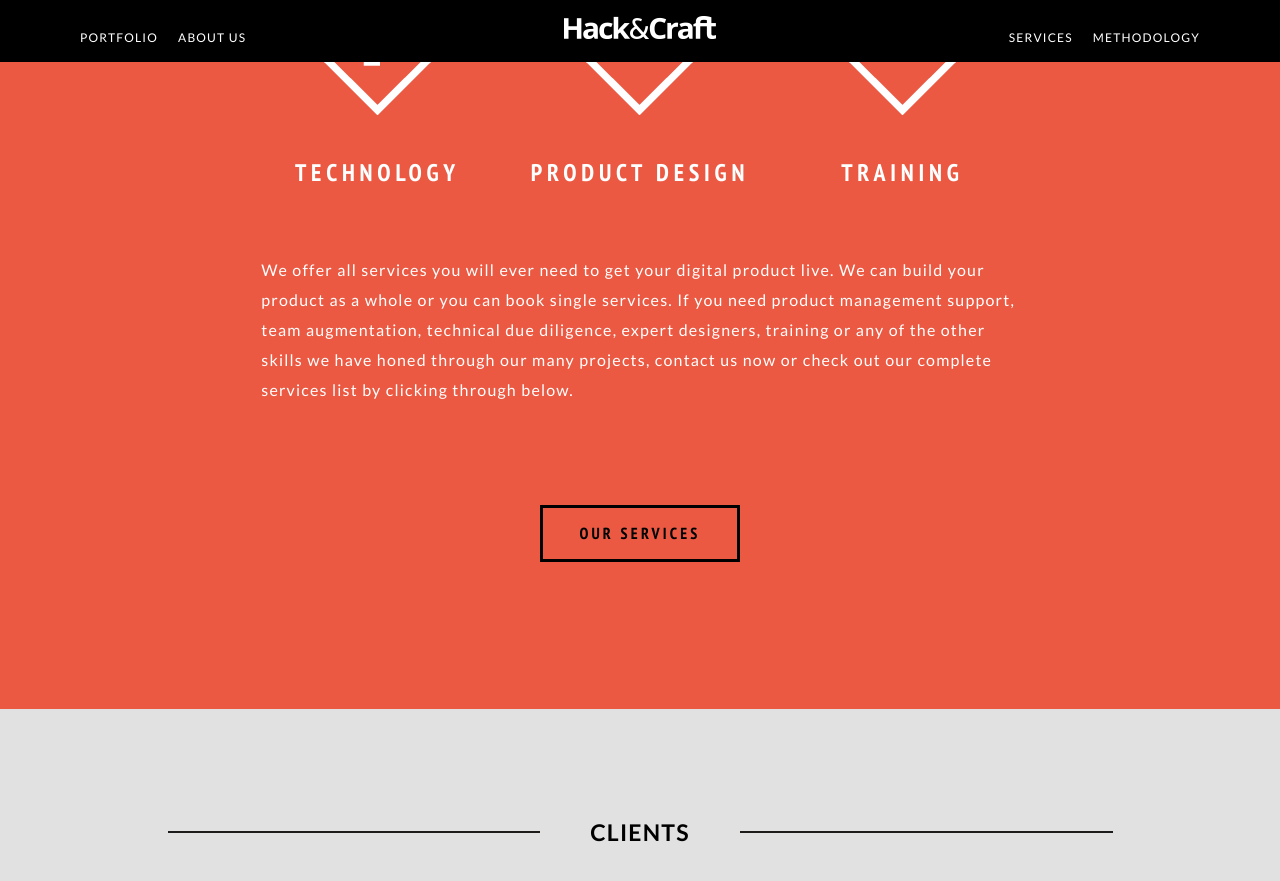
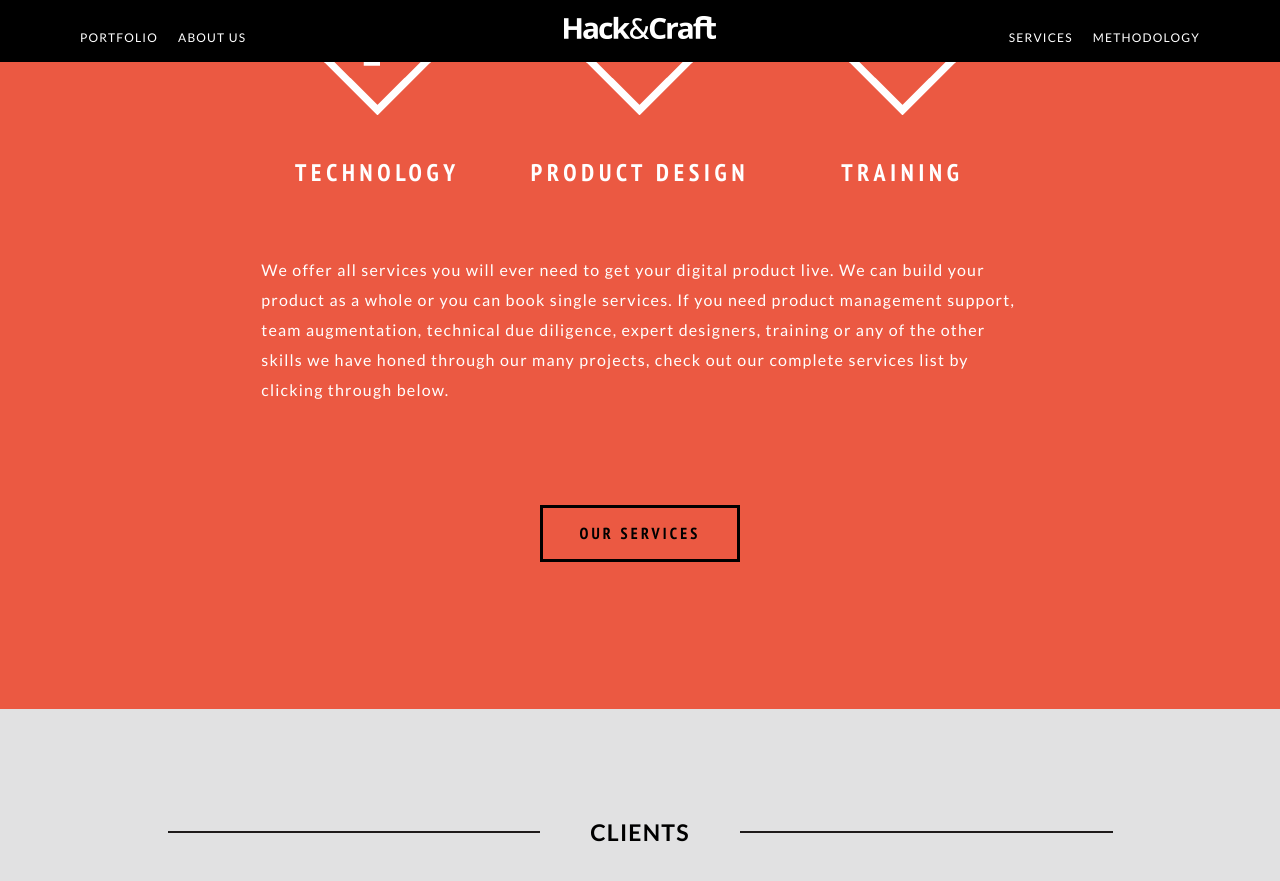
Before and after one commit to MartinPeschke/hncweb, a Jekyll site: the page built from index.html, in a window 1280 px wide and 900 px high, scrolled down 3422 px. Shown: the top 881 px of the window. Built offline with Jekyll 4.4.1, drawn with Linux system fonts in a browser that asks for light colours; Markdown is read by kramdown in place of the engine named in the settings.

Commit message:
spelling tweaks

```diff
--- a/_posts/team/2013-09-26-001-kara.html
+++ b/_posts/team/2013-09-26-001-kara.html
@@ -11,4 +11,4 @@
 position: Designer
 ---
 
-Kara here!
+Kara has a passion for design and photography. Originally from Hawaii she moved to Berlin two years ago after completing a degree in Graphic Design.
--- a/index.html
+++ b/index.html
@@ -94,7 +94,7 @@
           </div>
           <p class="text-white">
             We offer all services you will ever need to get your digital product live. We can build your product as a whole or you can book single services.
-            If you need product management support, team augmentation, technical due diligence, expert designers, training or any of the other skills we have honed through our many projects, contact us now or
+            If you need product management support, team augmentation, technical due diligence, expert designers, training or any of the other skills we have honed through our many projects,
             check out our complete services list by clicking through below.
           </p>
           <div class="marg-top text-center">
```
